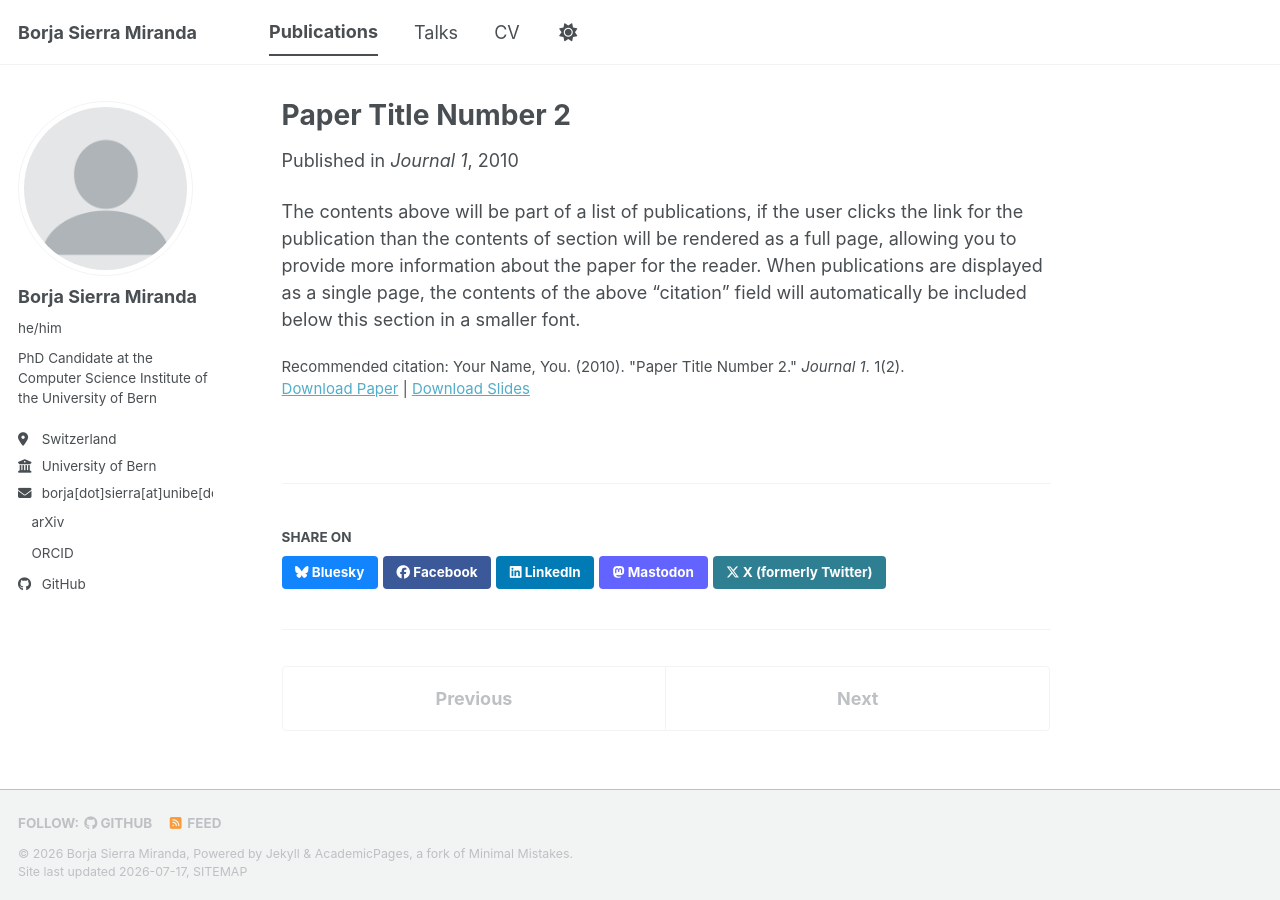
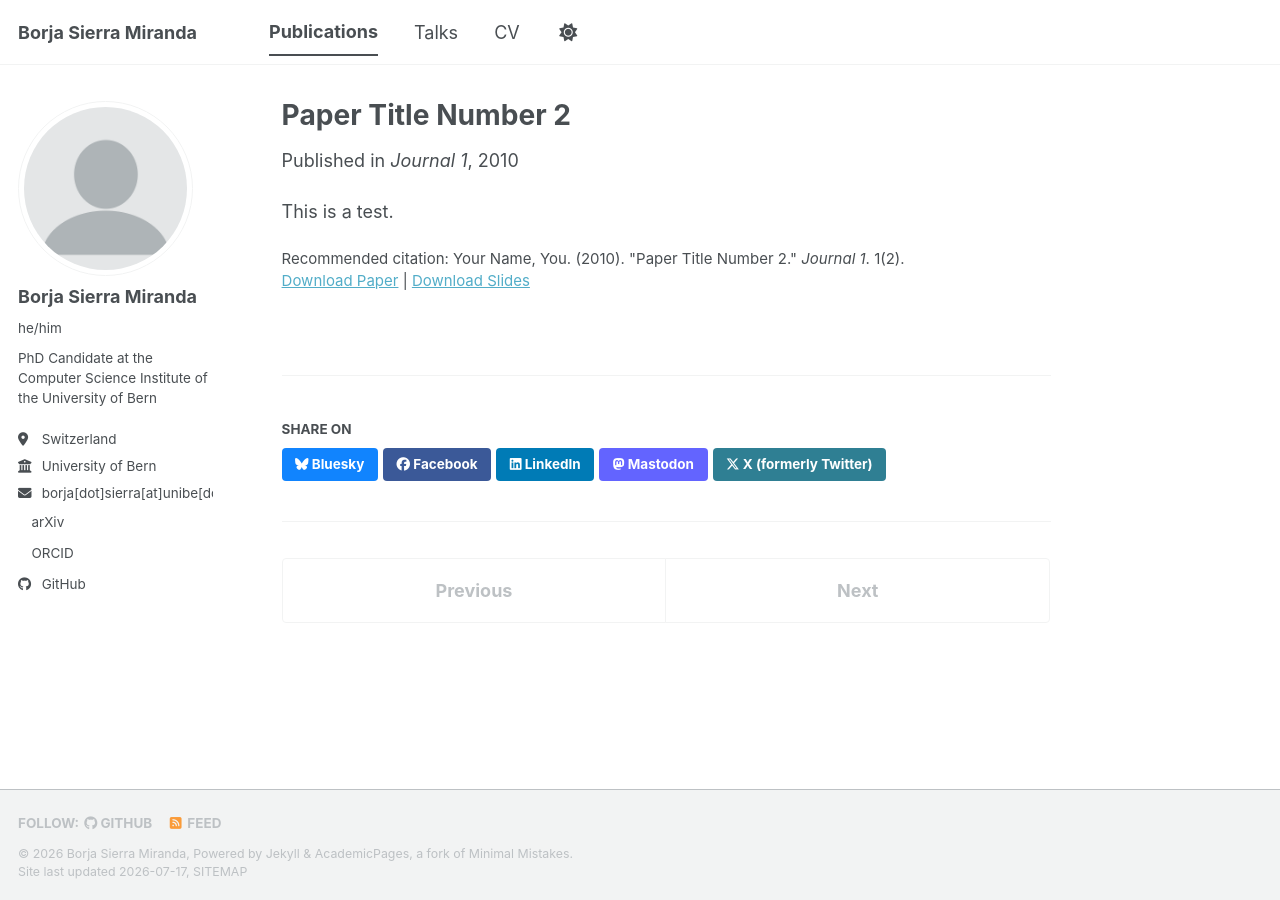
Before and after one commit to borsiemir/borsiemir.github.io, a Jekyll site: the page built from _publications/2010-10-01-paper-title-number-2.md, in a window 1280 px wide. Built offline with Jekyll 4.4.1, drawn with Linux system fonts in a browser that asks for light colours; a style sheet for code colours, icons or effects is not loaded.

Commit message:
Update 2010-10-01-paper-title-number-2.md

```diff
--- a/_publications/2010-10-01-paper-title-number-2.md
+++ b/_publications/2010-10-01-paper-title-number-2.md
@@ -10,4 +10,4 @@ paperurl: 'https://academicpages.github.io/files/paper2.pdf'
 citation: 'Your Name, You. (2010). &quot;Paper Title Number 2.&quot; <i>Journal 1</i>. 1(2).'
 ---
 
-The contents above will be part of a list of publications, if the user clicks the link for the publication than the contents of section will be rendered as a full page, allowing you to provide more information about the paper for the reader. When publications are displayed as a single page, the contents of the above "citation" field will automatically be included below this section in a smaller font.
+This is a test.
```
